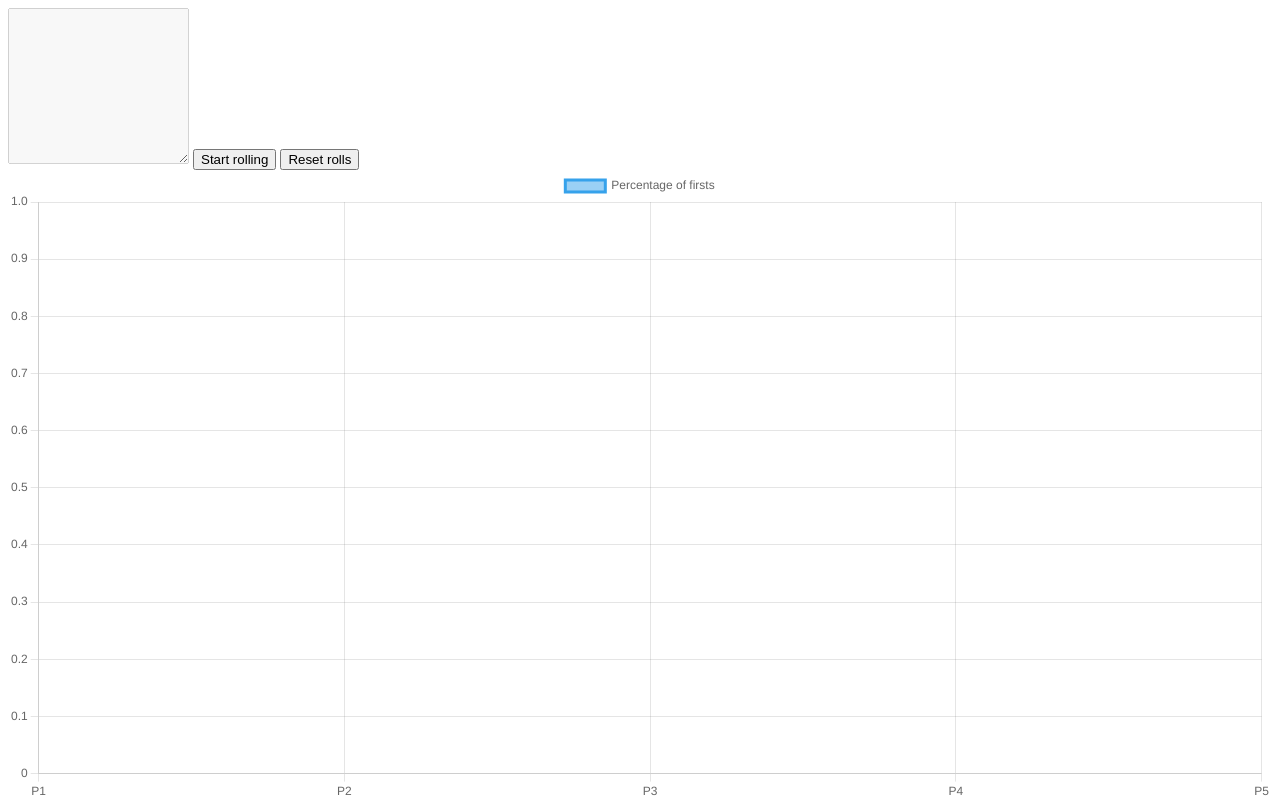
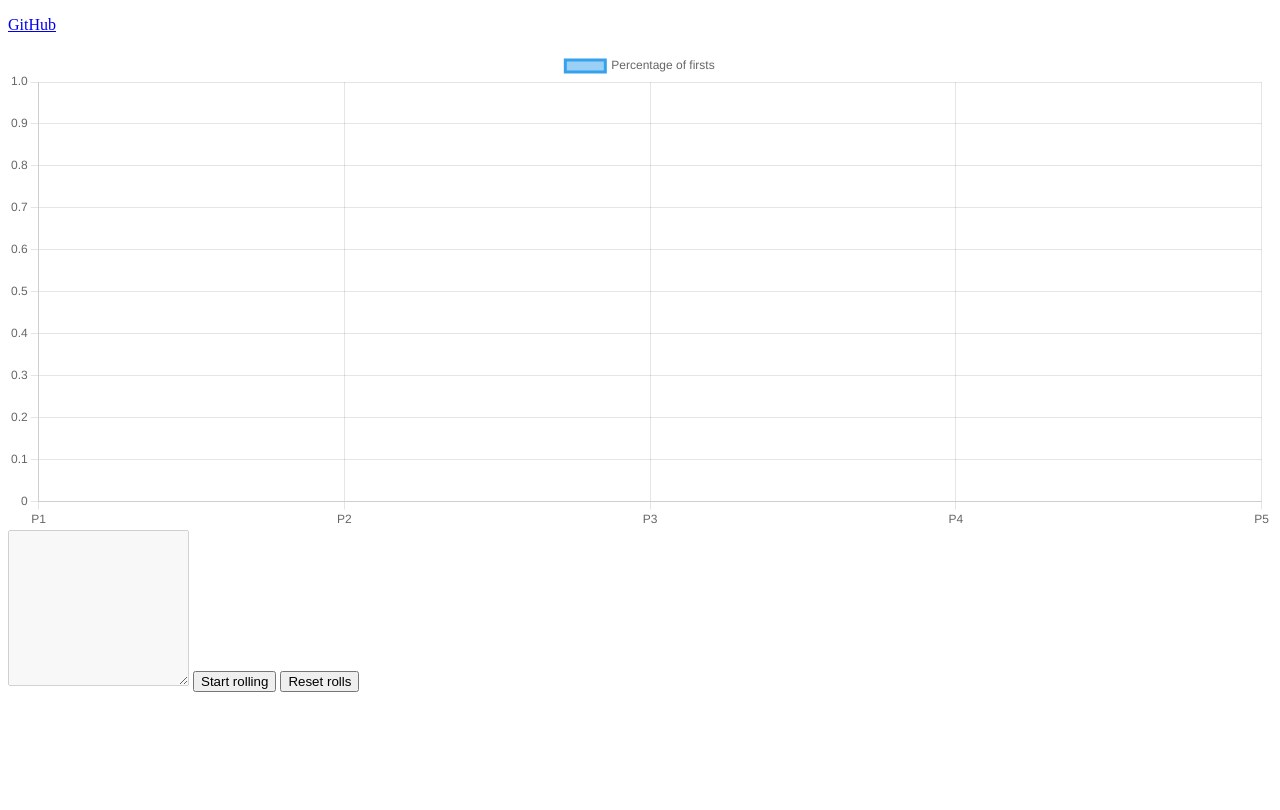
Before and after one commit to StevenClontz/explore-go-first, a SvelteKit app: page / in a window 1280 px wide. Built offline with nearby package versions, Linux system fonts and the light colour scheme.

Commit message:
adjust chart height

```diff
--- a/src/components/Chart.svelte
+++ b/src/components/Chart.svelte
@@ -43,5 +43,5 @@
 </script>
 
 <div>
-    <canvas bind:this={chartCanvas}/>
+    <canvas style="max-height:60vh" bind:this={chartCanvas}/>
 </div>
--- a/src/routes/+page.svelte
+++ b/src/routes/+page.svelte
@@ -35,6 +35,13 @@ const resetRolls = () => {
 setInterval(appendRoll,10);
 </script>
 
+<p><a href="https://github.com/StevenClontz/explore-go-first">GitHub</a></p>
+
+<div>
+    <Chart {results}/>
+</div>
+
+<div>
     <textarea disabled rows="10" value={displayRolls}/>
 
     <button on:click={()=>rolling=!rolling}>
@@ -47,5 +54,4 @@ setInterval(appendRoll,10);
     <button on:click={resetRolls}>
         Reset rolls
     </button>
-
-<Chart {results}/>
+</div>
```
Lines whose indentation alone changed are shown as unchanged.
